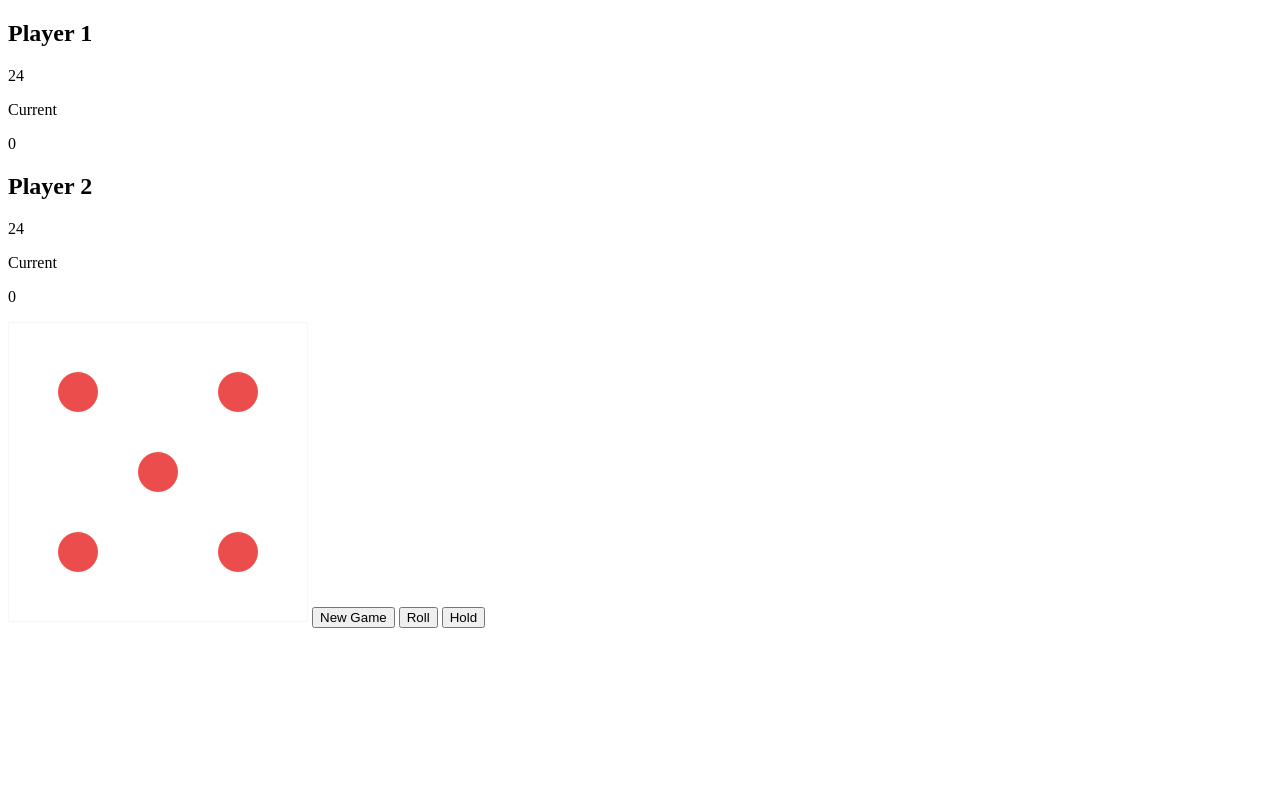
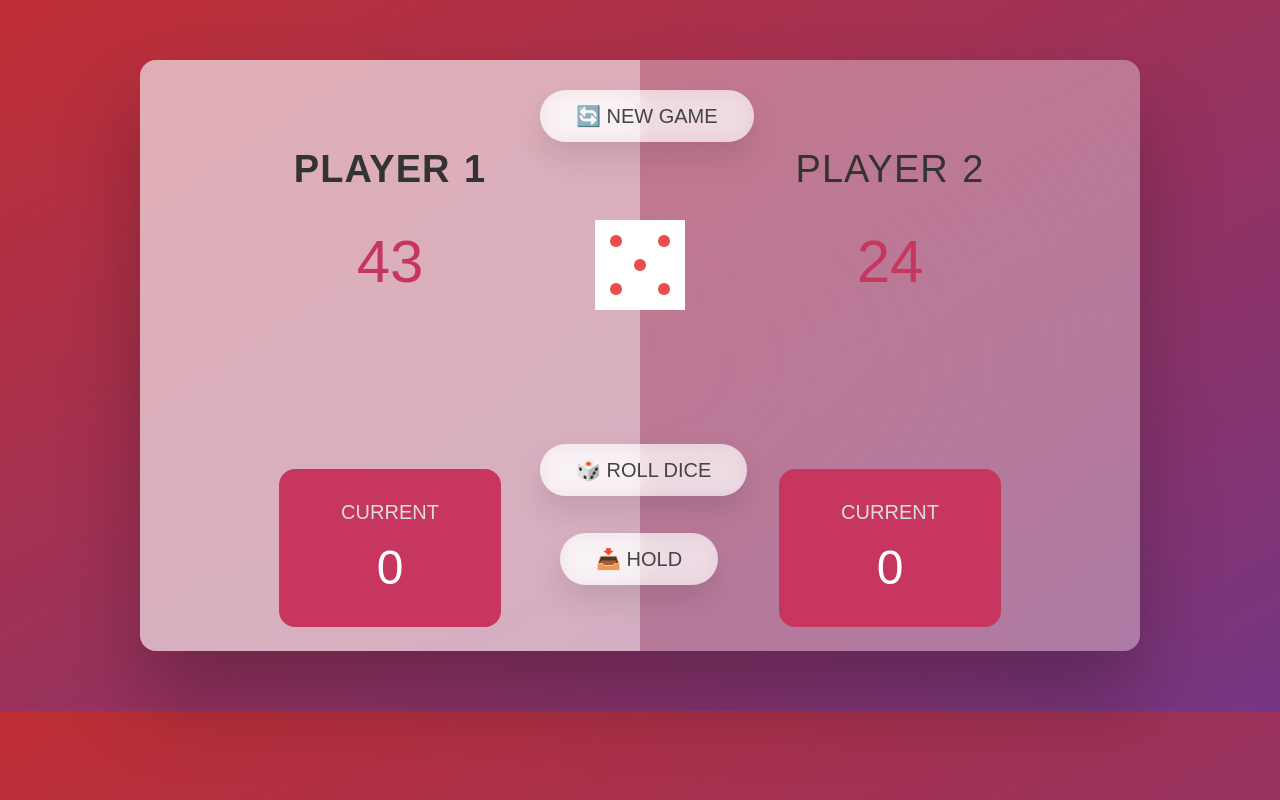
Before and after one commit to rajipkanxo01/The-Pig-Game, a plain HTML site: page index.html in a window 1280 px wide. Drawn offline with Linux system fonts and the light colour scheme; a web font is replaced by a local one.

Commit message:
added styling to all elements ... win styling not done

```diff
--- a/index.html
+++ b/index.html
@@ -1,37 +1,42 @@
 <!DOCTYPE html>
 <html lang="en">
 <head>
-  <meta charset="UTF-8">
-  <title>The Pig Game</title>
+  <meta charset="UTF-8" />
+  <meta name="viewport" content="width=device-width, initial-scale=1.0" />
+  <meta http-equiv="X-UA-Compatible" content="ie=edge" />
+  <link rel="stylesheet" href="style.css" />
+  <title>Pig Game</title>
 </head>
 <body>
+
+
 <main>
-
 <!--  player 1 section-->
   <section class="player player-1 player-active">
-    <h2 class="name" id="name-1"> Player 1</h2>
-    <p class="score" id="score-1"> 24 </p>
+    <h2 class="name" id="name-1">Player 1</h2>
+    <p class="score" id="score-1">43</p>
     <div class="current">
       <p class="current-label">Current</p>
-      <p class="current-score" id="current-1">0</p>
+      <p class="current-score" id="current--0">0</p>
     </div>
   </section>
 
 <!--  player 2 section-->
-  <section class="player player-2 ">
-    <h2 class="name" id="name-2"> Player 2</h2>
-    <p class="score" id="score-2"> 24 </p>
+  <section class="player player-2">
+    <h2 class="name" id="name-2">Player 2</h2>
+    <p class="score" id="score-2">24</p>
     <div class="current">
       <p class="current-label">Current</p>
-      <p class="current-score" id="current-2">0</p>
+      <p class="current-score" id="current--1">0</p>
     </div>
   </section>
 
-  <img src="images/dice-5.png" alt="Playing dice" class="dice" >
-  <button class="btn btn-new"> New Game </button>
-  <button class="btn btn-roll"> Roll </button>
-  <button class="btn btn-hold"> Hold </button>
+<!--  other elements-->
+  <img src="images/dice-5.png" alt="Playing dice" class="dice" />
+  <button class="btn btn--new">🔄 New game</button>
+  <button class="btn btn--roll">🎲 Roll dice</button>
+  <button class="btn btn--hold">📥 Hold</button>
 </main>
-
+<script src="script..js"></script>
 </body>
 </html>
--- a/style.css
+++ b/style.css
@@ -0,0 +1,140 @@
+@import url('https://www.fonts.googleapis.com/css2?family=Nunito&display=swap');
+
+
+* {
+    margin: 0;
+    padding: 0;
+    box-sizing: inherit;
+}
+
+body {
+    font-family: 'Nunito', sans-serif;
+    font-weight: 300;
+    background-image: linear-gradient(to top left, #753682 0%, #bf2e34 100%);
+    height: 100%;
+    color: #333;
+    display: flex;
+    align-items: center;
+    justify-content: center;
+}
+
+/* layout */
+main {
+    position: relative;
+    margin: 60px;
+    width: 1000px;
+    height: 591px;
+    background-color: rgba(255, 255, 255, 0.35);
+    background-repeat: no-repeat;
+    backdrop-filter: blur(200px);
+    box-shadow: 0 3rem 5rem rgba(0, 0, 0, 0.25);
+    filter: blur();
+    border-radius: 16px;
+    overflow: hidden;
+    display: flex;
+}
+
+.player {
+    display: flex;
+    flex: 50%;
+    flex-direction: column;
+    align-items: center;
+    padding: 24px;
+}
+
+.player-active {
+    background-color: rgba(255, 255, 255, 0.4);
+}
+
+.player-active .name {
+    font-weight: 700;
+}
+
+.player-active .score {
+    font-weight: 400;
+}
+
+.player-active .current {
+    opacity: 1;
+}
+
+/* Elements */
+.name {
+    position: relative;
+    font-size: 38px;
+    text-transform: uppercase;
+    font-weight: 300;
+    letter-spacing: 1px;
+    word-spacing: 2px;
+    margin-bottom: 100px;
+    top: 64px;
+}
+
+.score {
+    position: relative;
+    color: #c7365f;
+    font-weight: 300;
+    font-size: 60px;
+    margin-bottom: auto;
+}
+
+.current {
+    text-align: center;
+    color: #fff;
+    background-color: #c7365f;
+    width: 35%;
+    padding: 32px;
+    border-radius: 16px;
+    font-size: 18px;
+}
+
+.current-label {
+    text-transform: uppercase;
+    color: #ddd;
+    margin-bottom: 16px;
+    font-size: 20px;
+}
+
+.current-score {
+    font-size: 48px;
+}
+
+
+/*absolute elements*/
+.btn {
+    position: absolute;
+    color: #444;
+    background-color: white;
+    background-color: rgba(255, 255, 255, 0.6);
+    backdrop-filter: blur(10px);
+    border: none;
+    left: 40%;
+    font-family: inherit;
+    font-size: 20px;
+    font-weight: 400;
+    padding: 14px 36px;
+    border-radius: 100px;
+    box-shadow: 0 16px 30px rgba(0, 0, 0, 0.1);
+    cursor: pointer;
+    text-transform: uppercase;
+}
+
+.btn--new {
+    top: 5%;
+}
+
+.btn--roll {
+    top: 65%;
+}
+
+.btn--hold {
+    top: 80%;
+    left: 42%;
+}
+
+.dice {
+    position: absolute;
+    height: 90px;
+    top: 27%;
+    left: 455px;
+}
```
